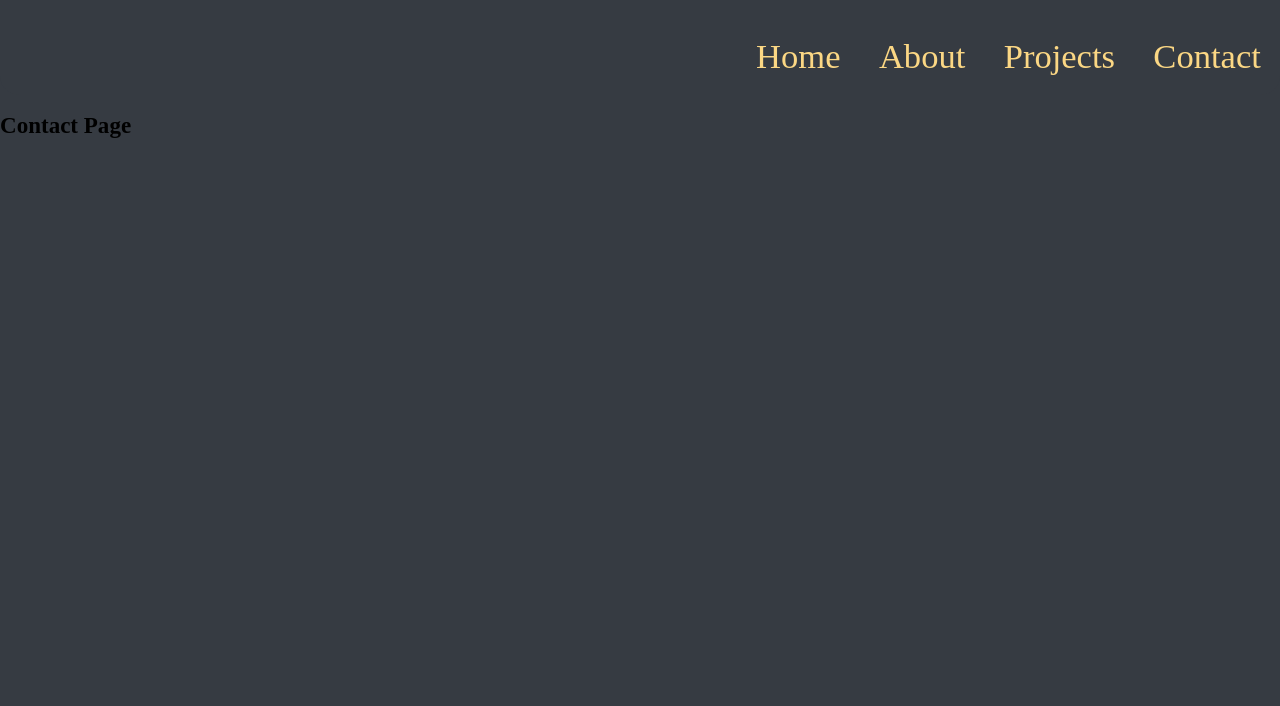
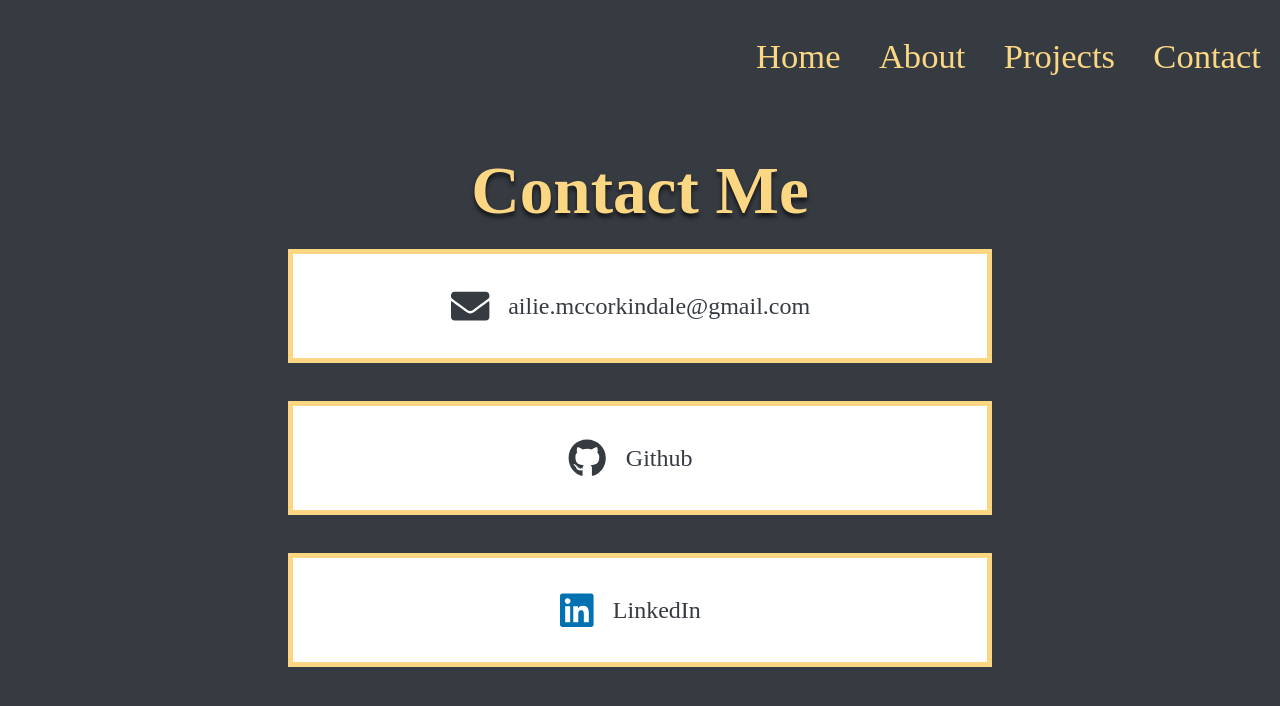
Before and after one commit to RaspberryChaos/my-portfolio, a Next.js app: page /contact in a window 1280 px wide. Shown: the top 706 px of the page. Built offline with nearby package versions, Linux system fonts and the light colour scheme; a web font is replaced by a local one.

Commit message:
contact page added and styled

```diff
--- a/components/Navbar.js
+++ b/components/Navbar.js
@@ -49,7 +49,7 @@ const handleClick = (e, type) => {
           </Link>
         </li>
         <li className={styles.navItem}>
-          <Link href="mailto:ailie.mccorkindale@gmail.com">
+          <Link href="/contact">
           <a onClick={(e) => handleClick(e, "link")}>Contact</a>
           </Link>
         </li>
--- a/package.json
+++ b/package.json
@@ -9,6 +9,10 @@
     "lint": "next lint"
   },
   "dependencies": {
+    "@fortawesome/fontawesome-svg-core": "^1.2.36",
+    "@fortawesome/free-brands-svg-icons": "^5.15.4",
+    "@fortawesome/free-solid-svg-icons": "^5.15.4",
+    "@fortawesome/react-fontawesome": "^0.1.15",
     "next": "11.0.1",
     "react": "17.0.2",
     "react-dom": "17.0.2"
--- a/pages/contact.js
+++ b/pages/contact.js
@@ -1,11 +1,57 @@
-import React from 'react'
+import React from "react";
+import styles from "../styles/Contact.module.css";
+import { FontAwesomeIcon } from "@fortawesome/react-fontawesome";
+import { faEnvelope } from "@fortawesome/free-solid-svg-icons";
+import { faLinkedin } from "@fortawesome/free-brands-svg-icons";
+import { faGithub } from "@fortawesome/free-brands-svg-icons";
+
+const linkedIn = {
+  color: "#0072b1",
+  backgroundColor: "#ffffff",
+  fontSize: "2rem",
+};
 
 const contact = () => {
-    return (
-        <div>
-            <h1>Contact Page</h1>
+  return (
+    <div>
+      <h1 className="pageTitle">Contact Me</h1>
+      <div className={styles.container}>
+        <div className={styles.contact}>
+          <FontAwesomeIcon icon={faEnvelope} className={styles.icon} />
+          <a
+            className={styles.link}
+            href="mailto:ailie.mccorkindale@gmail.com"
+            rel="noopener noreferrer"
+            target="blank"
+          >
+            ailie.mccorkindale@gmail.com
+          </a>
         </div>
-    )
-}
+        <div className={styles.contact}>
+          <FontAwesomeIcon icon={faGithub} className={styles.icon} />
+          <a
+            className={styles.link}
+            href="https://github.com/RaspberryChaos"
+            rel="noopener noreferrer"
+            target="blank"
+          >
+            Github
+          </a>
+        </div>
+        <div className={styles.contact}>
+          <FontAwesomeIcon icon={faLinkedin} style={linkedIn} />
+          <a
+            className={styles.link}
+            href="https://www.linkedin.com/in/ailie-mccorkindale/"
+            rel="noopener noreferrer"
+            target="blank"
+          >
+            LinkedIn
+          </a>
+        </div>
+      </div>
+    </div>
+  );
+};
 
-export default contact
+export default contact;
--- /dev/null
+++ b/styles/Contact.module.css
@@ -0,0 +1,48 @@
+.container {
+  display: flex;
+  flex-direction: column;
+  justify-content: center;
+  align-items: center;
+  text-align: center;
+  color: var(--clr-yellow);
+}
+
+.link {
+  color: var(--clr-background);
+  font-size: 1rem;
+}
+
+.link:hover {
+  color: #0072b1;
+}
+
+.icon {
+  font-size: 2rem;
+}
+
+.contact {
+  display: flex;
+  flex-direction: column;
+  background-color: #fff;
+  color: var(--clr-background);
+  border: 5px solid var(--clr-yellow);
+  padding: 1rem;
+  align-items: center;
+  margin: 1rem;
+  width: 90%;
+}
+
+/*MEDIA QUERIES*/
+
+/* Small Devices, Tablets */
+@media (min-width: 768px) {
+  .contact {
+    flex-direction: row;
+    justify-content: center;
+    width: 55%;
+  }
+  .link {
+    font-size: 1.25rem;
+    padding: 1rem;
+  }
+}
```
Also changed, not shown: 1 other file (tests, documents, lock files or other folders).
